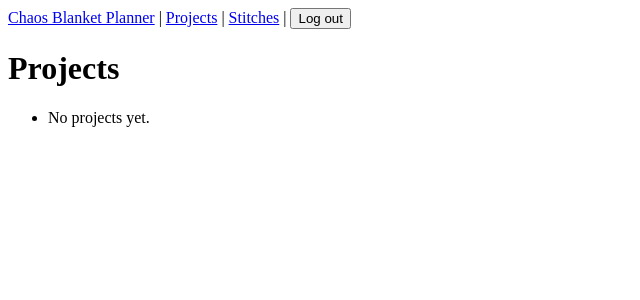
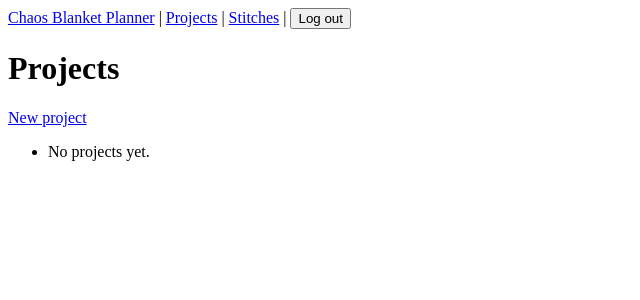
Before and after one commit to katylava/crochet-chaos-blanket-planner, a Django app: page / in a window 1280 px wide. Shown: the top 300 px of the page, without its empty margins (0-640 px from the left). Run offline with Django 5.2, Linux system fonts and the light colour scheme; the visitor is signed in with stand-in values (Sample User, id 1); data that the repository does not hold is empty.

Commit message:
Add project page with settings, usage, and stitch and color management
Co-Authored-By: Claude Opus 5.5 <noreply@anthropic.com>

```diff
--- a/planner/urls.py
+++ b/planner/urls.py
@@ -6,7 +6,20 @@ urlpatterns = [
     path("", views.project_list, name="project_list"),
     path("projects/new/", views.project_create, name="project_create"),
     path("projects/<int:pk>/", views.project_detail, name="project_detail"),
+    path("projects/<int:pk>/edit/", views.project_edit, name="project_edit"),
     path("projects/<int:pk>/draw/", views.draw_create, name="draw_create"),
+    path("projects/<int:pk>/stitches/add/", views.project_stitch_add, name="project_stitch_add"),
+    path("projects/<int:pk>/colors/add/", views.project_color_add, name="project_color_add"),
+    path(
+        "project-stitches/<int:pk>/remove/",
+        views.project_stitch_remove,
+        name="project_stitch_remove",
+    ),
+    path(
+        "project-colors/<int:pk>/remove/", views.project_color_remove, name="project_color_remove"
+    ),
+    path("project-stitches/<int:pk>/toggle/", views.project_stitch_toggle, name="project_stitch_toggle"),
+    path("project-colors/<int:pk>/toggle/", views.project_color_toggle, name="project_color_toggle"),
     path("draws/<int:pk>/delete/", views.draw_delete, name="draw_delete"),
     path("draws/<int:pk>/reroll/", views.draw_reroll, name="draw_reroll"),
     path("draws/<int:pk>/edit/", views.draw_edit, name="draw_edit"),
--- a/planner/views.py
+++ b/planner/views.py
@@ -1,12 +1,19 @@
 from django.contrib import messages
 from django.contrib.auth.decorators import login_required
 from django.db import transaction
+from django.db.models import ProtectedError
 from django.shortcuts import get_object_or_404, redirect, render
 from django.views.decorators.http import require_POST
 
-from planner.forms import DrawForm, ProjectCreateForm
+from planner.forms import (
+    AddColorsForm,
+    AddStitchForm,
+    DrawForm,
+    ProjectCreateForm,
+    ProjectEditForm,
+)
 from planner.models import Draw, Project, ProjectColor, ProjectStitch
-from planner.rules import DrawError, pick_draw
+from planner.rules import DrawError, pick_draw, project_fit_errors
 from planner.size_guide import GUIDE_TEXT, SIZES
 
 
@@ -44,10 +51,35 @@ def project_create(request):
 
 
 @login_required
+def project_edit(request, pk):
+    project = own_project(request, pk)
+    form = ProjectEditForm(request.POST or None, instance=project)
+    if form.is_valid():
+        form.save()
+        return redirect("project_detail", project.pk)
+    return render(
+        request,
+        "planner/project_form.html",
+        {"form": form, "sizes": SIZES, "guide_text": GUIDE_TEXT},
+    )
+
+
+@login_required
 def project_detail(request, pk):
     project = own_project(request, pk)
     draws = project.draws.select_related("stitch__stitch", "color1", "color2")
-    return render(request, "planner/project_detail.html", {"project": project, "draws": draws})
+    return render(
+        request,
+        "planner/project_detail.html",
+        {
+            "project": project,
+            "draws": draws,
+            "stitch_usage": project.stitch_usage(),
+            "color_usage": project.color_usage(),
+            "add_stitch_form": AddStitchForm(project=project),
+            "add_colors_form": AddColorsForm(),
+        },
+    )
 
 
 @login_required
@@ -96,3 +128,89 @@ def draw_edit(request, pk):
         form.save()
         return redirect("project_detail", draw.project_id)
     return render(request, "planner/draw_form.html", {"form": form, "draw": draw})
+
+
+def toggle_active(request, item):
+    """Flip a ProjectStitch or ProjectColor. Block deactivation if N would no longer fit."""
+    if item.active:
+        errors = project_fit_errors(item.project, deactivating=item)
+        if errors:
+            for error in errors:
+                messages.error(request, f"Can't deactivate {item}. {error}")
+            return redirect("project_detail", item.project_id)
+    item.active = not item.active
+    item.save(update_fields=["active"])
+    return redirect("project_detail", item.project_id)
+
+
+@login_required
+@require_POST
+def project_stitch_toggle(request, pk):
+    item = get_object_or_404(ProjectStitch, pk=pk, project__owner=request.user)
+    return toggle_active(request, item)
+
+
+@login_required
+@require_POST
+def project_color_toggle(request, pk):
+    item = get_object_or_404(ProjectColor, pk=pk, project__owner=request.user)
+    return toggle_active(request, item)
+
+
+def report_form_errors(request, form):
+    for errors in form.errors.values():
+        for error in errors:
+            messages.error(request, error)
+
+
+@login_required
+@require_POST
+def project_stitch_add(request, pk):
+    project = own_project(request, pk)
+    form = AddStitchForm(request.POST, project=project)
+    if form.is_valid():
+        ProjectStitch.objects.create(project=project, stitch=form.cleaned_data["stitch"])
+    else:
+        report_form_errors(request, form)
+    return redirect("project_detail", project.pk)
+
+
+@login_required
+@require_POST
+def project_color_add(request, pk):
+    project = own_project(request, pk)
+    form = AddColorsForm(request.POST)
+    if form.is_valid():
+        for name in form.cleaned_data["colors"]:
+            ProjectColor.objects.get_or_create(project=project, name=name)
+    else:
+        report_form_errors(request, form)
+    return redirect("project_detail", project.pk)
+
+
+def remove_item(request, item):
+    """Remove a ProjectStitch or ProjectColor that no draw uses, if N still fits."""
+    errors = project_fit_errors(item.project, deactivating=item) if item.active else []
+    if errors:
+        for error in errors:
+            messages.error(request, f"Can't remove {item}. {error}")
+        return redirect("project_detail", item.project_id)
+    try:
+        item.delete()
+    except ProtectedError:
+        messages.error(request, f"{item} is used in a draw. Deactivate it instead.")
+    return redirect("project_detail", item.project_id)
+
+
+@login_required
+@require_POST
+def project_stitch_remove(request, pk):
+    item = get_object_or_404(ProjectStitch, pk=pk, project__owner=request.user)
+    return remove_item(request, item)
+
+
+@login_required
+@require_POST
+def project_color_remove(request, pk):
+    item = get_object_or_404(ProjectColor, pk=pk, project__owner=request.user)
+    return remove_item(request, item)
--- a/templates/planner/project_list.html
+++ b/templates/planner/project_list.html
@@ -2,9 +2,10 @@
 {% block title %}Projects{% endblock %}
 {% block content %}
 <h1>Projects</h1>
+<p><a href="{% url 'project_create' %}">New project</a></p>
 <ul>
   {% for project in projects %}
-  <li>{{ project.name }}</li>
+  <li><a href="{% url 'project_detail' project.pk %}">{{ project.name }}</a></li>
   {% empty %}
   <li>No projects yet.</li>
   {% endfor %}
```
Also changed, not shown: planner/forms.py (+30 -1 lines), planner/rules.py (+16 -0 lines), planner/tests/test_manage_views.py (added, +164 -0 lines), planner/tests/test_project_views.py (+88 -2 lines), templates/planner/project_detail.html (+48 -2 lines).
